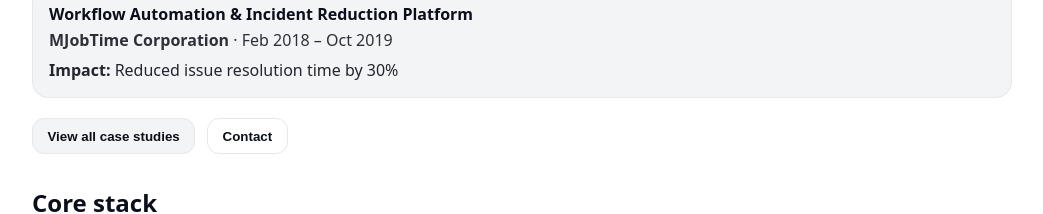
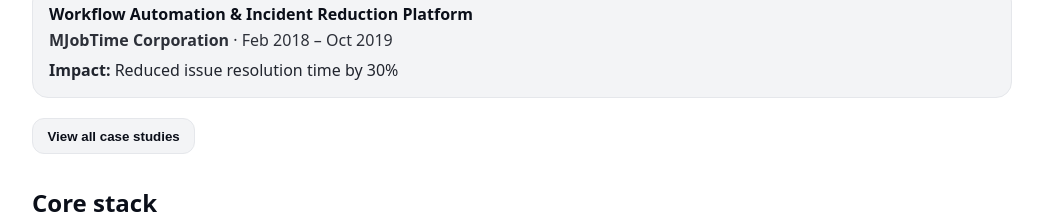
Before and after one commit to boneyp003/boneyp003.github.io, a React (Vite) app: page / in a window 1280 px wide. Shown: the part 1339-1553 px from the top of the page, without its empty margins (118-1161 px from the left). Built offline with nearby package versions, Linux system fonts and the light colour scheme.

Commit message:
remove contacts from home page

```diff
--- a/src/App.tsx
+++ b/src/App.tsx
@@ -14,8 +14,6 @@
     applyTheme(theme)
   }, [theme])
 
-
-
   const toggleTheme = () => {
     setTheme((t) => (t === 'dark' ? 'light' : 'dark'))
   }
@@ -25,7 +23,6 @@
   useEffect(() => {
     applySeo(page);
   }, [page]);
-
 
   return (
     <>
--- a/src/components/Home.tsx
+++ b/src/components/Home.tsx
@@ -87,21 +87,6 @@
           >
             View all case studies
           </button>
-          <button
-            type="button"
-            onClick={() => onNavigate("contact")}
-            style={{
-              border: "1px solid var(--border)",
-              background: "transparent",
-              color: "var(--text)",
-              padding: "0.6rem 0.9rem",
-              borderRadius: 12,
-              cursor: "pointer",
-              fontWeight: 700,
-            }}
-          >
-            Contact
-          </button>
         </div>
       </Section>
 
```
